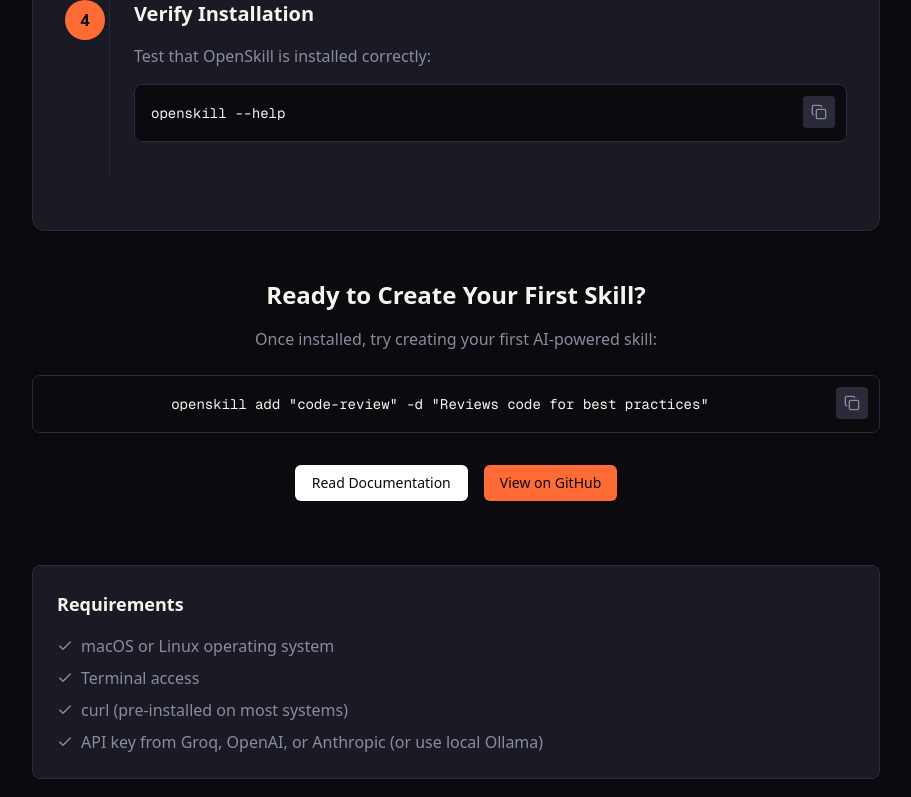
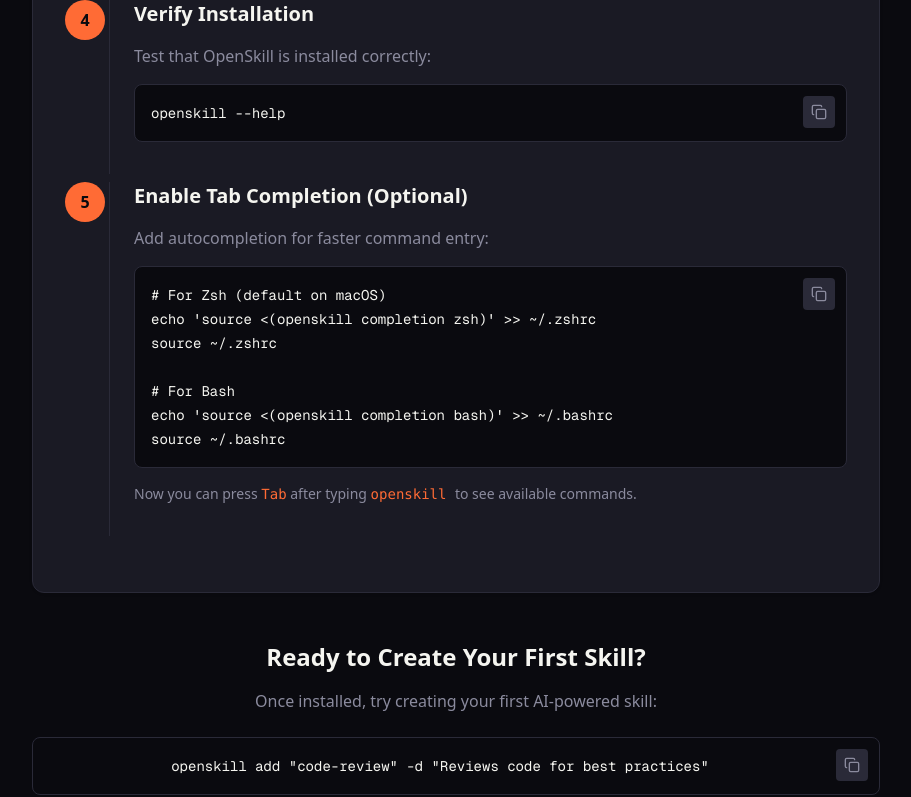
Before and after one commit to Rakshit-gen/openskill-fe, a Next.js app: page /install in a window 1280 px wide. Shown: the part 1378-2175 px from the top of the page, without its empty margins (184-1095 px from the left). Built offline with nearby package versions, Linux system fonts and the light colour scheme.

Commit message:
added completion knowledge

```diff
--- a/src/app/install/page.tsx
+++ b/src/app/install/page.tsx
@@ -224,6 +224,22 @@
                   </p>
                   <CodeBlock code={`openskill --help`} />
                 </StepCard>
+
+                <StepCard number={5} title="Enable Tab Completion (Optional)">
+                  <p className="text-[#8B8B9E] mb-4">
+                    Add autocompletion for faster command entry:
+                  </p>
+                  <CodeBlock code={`# For Zsh (default on macOS)
+echo 'source <(openskill completion zsh)' >> ~/.zshrc
+source ~/.zshrc
+
+# For Bash
+echo 'source <(openskill completion bash)' >> ~/.bashrc
+source ~/.bashrc`} />
+                  <p className="text-[#8B8B9E] text-sm mt-4">
+                    Now you can press <code className="text-[#FF6B35]">Tab</code> after typing <code className="text-[#FF6B35]">openskill </code> to see available commands.
+                  </p>
+                </StepCard>
               </div>
             </CardContent>
           </Card>
```
